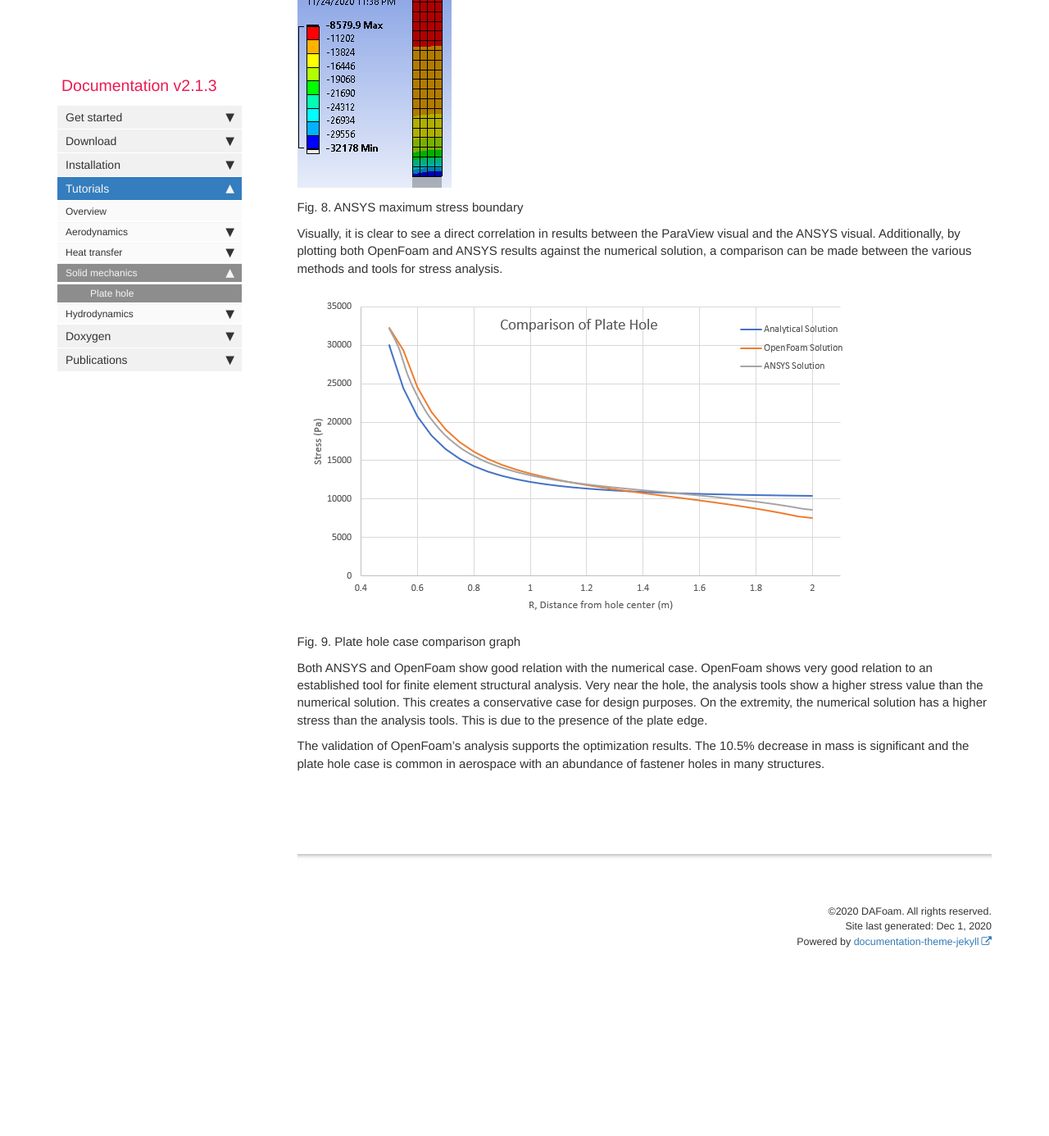
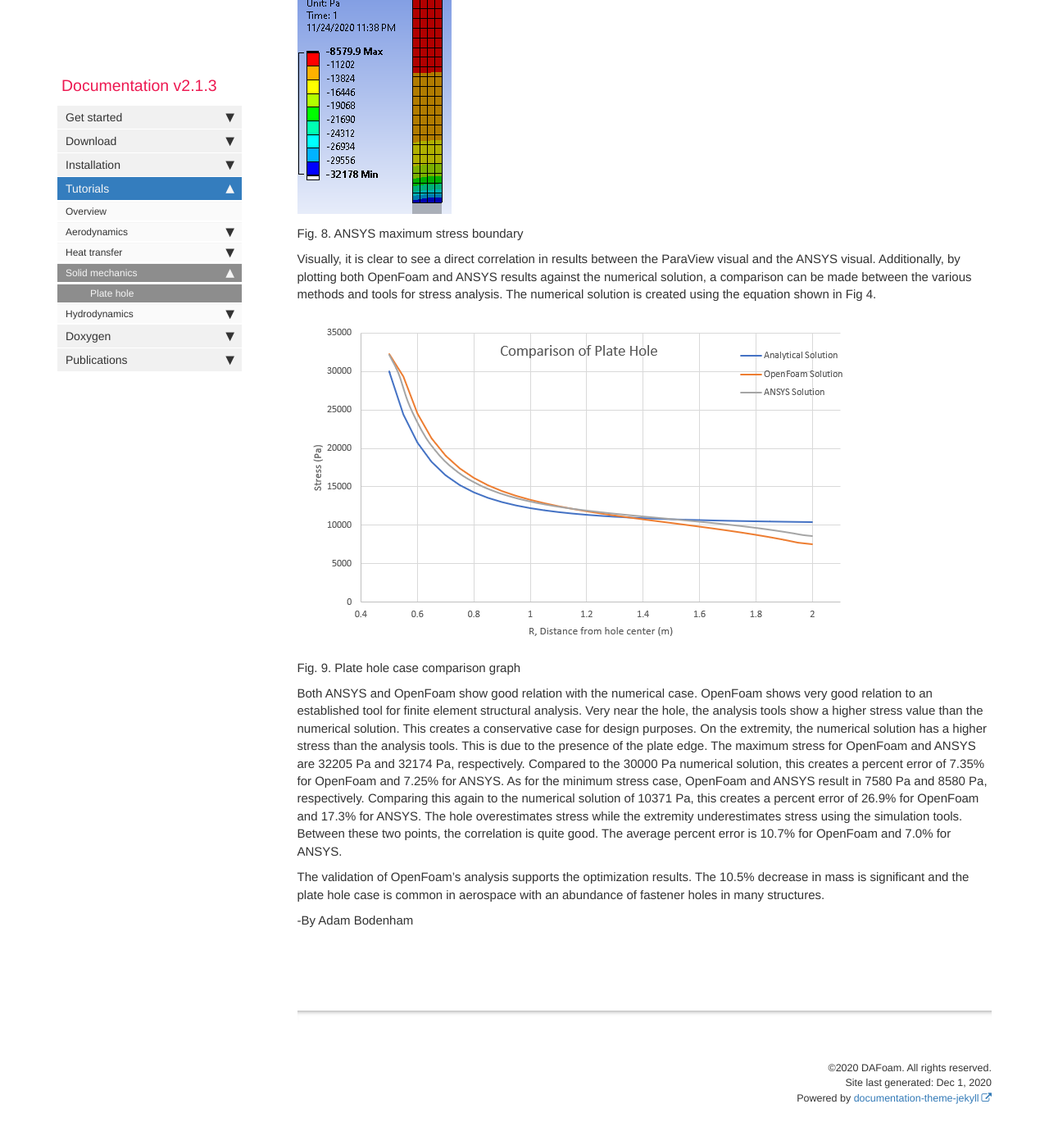
Before and after one commit to DAFoam/DAFoam.github.io, a Jekyll site: the page built from pages/mydoc/mydoc_tutorials_struct_platehole.md, in a window 1280 px wide and 1400 px high, scrolled down 3843 px. Shown: the top 1386 px of the window at 82% size. Built offline with Jekyll 4.4.1, drawn with Linux system fonts in a browser that asks for light colours; comment, search, counter and statistics services are not loaded; before the commit the page ends 5052 px from its top, so only the background shows below that; some of the changed text lies outside the part shown.

Commit message:
Update mydoc_tutorials_struct_platehole.md

```diff
--- a/pages/mydoc/mydoc_tutorials_struct_platehole.md
+++ b/pages/mydoc/mydoc_tutorials_struct_platehole.md
@@ -43,7 +43,7 @@ python runScript.py 2>&1 | tee logOpt.txt
 
 After conducting the optimization, use ParaView to ensure the simulation has been completed successfully. There should be 10 geometry iterations which minimize mass while preserving the original maximum stress.
 
-<img src="{{ site.url }}{{ site.baseurl }}/images/tutorials/ParaView_Equivalent_Stress.png" width="500" />
+<img src="{{ site.url }}{{ site.baseurl }}/images/tutorials/ParaView_Equivalent_Stress.PNG" width="500" />
 
 Fig. 2. Stress results and distribution before optimization
 
@@ -54,15 +54,16 @@ Fig. 3. Optimization results and animation
 
 As you can see, the optimization eliminates material to reduce component weight while preserving the maximum stress. The mass is reduced from 11950 to 10701, or a reduction of mass by 10.5 percent. This can be seen in the logOpt.txt output file.
 
-We have gone further to compare the simulation results from OpenFoam to the results from a numerical solution for a plate hole case and the same simulation executed in an established software ANSYS. The results are shown below in the figures below.
+We have gone further to compare the simulation results from OpenFoam to the results from a numerical solution for a plate hole case and the same simulation executed in an established software ANSYS, version 2019 R2. The results are shown below in figure 9 below.
 
 <img src="{{ site.url }}{{ site.baseurl }}/images/tutorials/Numerical_Solution_Equation_PlateHole.png" width="500" />
 
 Fig. 4. Stress equation for a plate hole
 
-This equation assumes the plate has infinite width, which causes some discrepancy near the edge of the plate. The maximum case for this equation occurs at +90 deg and -90 deg.
+This equation in Fig 4 assumes the plate has infinite width, which causes some discrepancy near the edge of the plate. The maximum case for this equation occurs at +90 deg and -90 deg.
 
 <img src="{{ site.url }}{{ site.baseurl }}/images/tutorials/ANSYS_Equivalent_Stress.png" width="500" />
+
 Fig. 5. ANSYS stress results and distribution before optimization with mesh
 
 It was not possible to use the exact constraints as ANSYS would display an error that it was under constrained, so the setup is shown in figure 6. Also, an automated mesh was used which differs from the mesh in OpenFoam. This will result in varying results, but will sufficiently correlate results between OpenFoam and ANSYS solutions.
@@ -73,7 +74,7 @@ Fig. 6. ANSYS simulation setup
 
 Next, by exporting the stress along the +90 deg and -90 deg boundary, the three methods for stress evaluation can be compared.
 
-<img src="{{ site.url }}{{ site.baseurl }}/images/tutorials/ParaView_Slice.png" width="500" />
+<img src="{{ site.url }}{{ site.baseurl }}/images/tutorials/ParaView_Slice.PNG" width="500" />
 
 Fig. 7. ParaView maximum stress boundary
 
@@ -81,12 +82,14 @@ Fig. 7. ParaView maximum stress boundary
 
 Fig. 8. ANSYS maximum stress boundary
 
-Visually, it is clear to see a direct correlation in results between the ParaView visual and the ANSYS visual. Additionally, by plotting both OpenFoam and ANSYS results against the numerical solution, a comparison can be made between the various methods and tools for stress analysis.
+Visually, it is clear to see a direct correlation in results between the ParaView visual and the ANSYS visual. Additionally, by plotting both OpenFoam and ANSYS results against the numerical solution, a comparison can be made between the various methods and tools for stress analysis. The numerical solution is created using the equation shown in Fig 4.
 
-<img src="{{ site.url }}{{ site.baseurl }}/images/tutorials/Plate_Hole_Comparison_Graph.png" width="500" />
+<img src="{{ site.url }}{{ site.baseurl }}/images/tutorials/Plate_Hole_Comparison_Graph.PNG" width="500" />
 
 Fig. 9. Plate hole case comparison graph
 
-Both ANSYS and OpenFoam show good relation with the numerical case. OpenFoam shows very good relation to an established tool for finite element structural analysis. Very near the hole, the analysis tools show a higher stress value than the numerical solution. This creates a conservative case for design purposes. On the extremity, the numerical solution has a higher stress than the analysis tools. This is due to the presence of the plate edge.
+Both ANSYS and OpenFoam show good relation with the numerical case. OpenFoam shows very good relation to an established tool for finite element structural analysis. Very near the hole, the analysis tools show a higher stress value than the numerical solution. This creates a conservative case for design purposes. On the extremity, the numerical solution has a higher stress than the analysis tools. This is due to the presence of the plate edge. The maximum stress for OpenFoam and ANSYS are 32205 Pa and 32174 Pa, respectively. Compared to the 30000 Pa numerical solution, this creates a percent error of 7.35% for OpenFoam and 7.25% for ANSYS. As for the minimum stress case, OpenFoam and ANSYS result in 7580 Pa and 8580 Pa, respectively. Comparing this again to the numerical solution of 10371 Pa, this creates a percent error of 26.9% for OpenFoam and 17.3% for ANSYS. The hole overestimates stress while the extremity underestimates stress using the simulation tools. Between these two points, the correlation is quite good. The average percent error is 10.7% for OpenFoam and 7.0% for ANSYS.
 
 The validation of OpenFoam's analysis supports the optimization results. The 10.5% decrease in mass is significant and the plate hole case is common in aerospace with an abundance of fastener holes in many structures.
+
+-By Adam Bodenham
```
